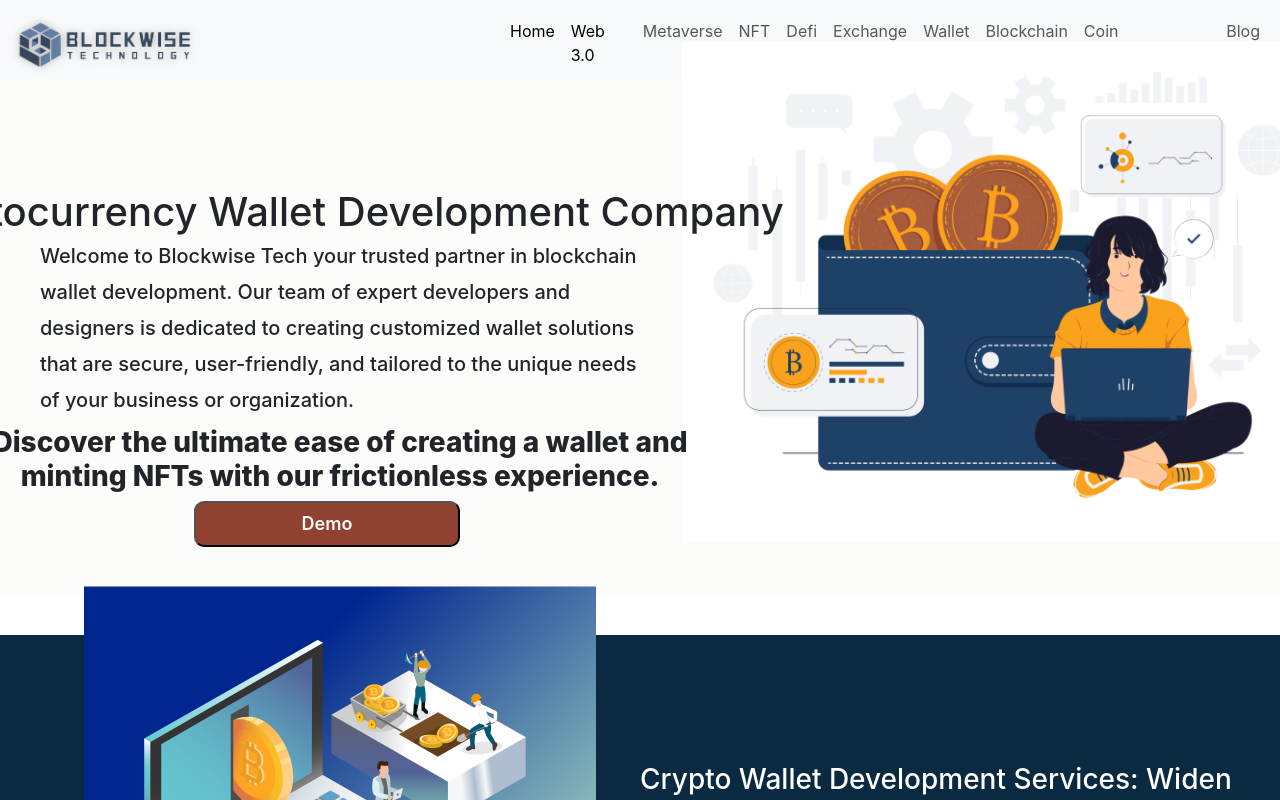
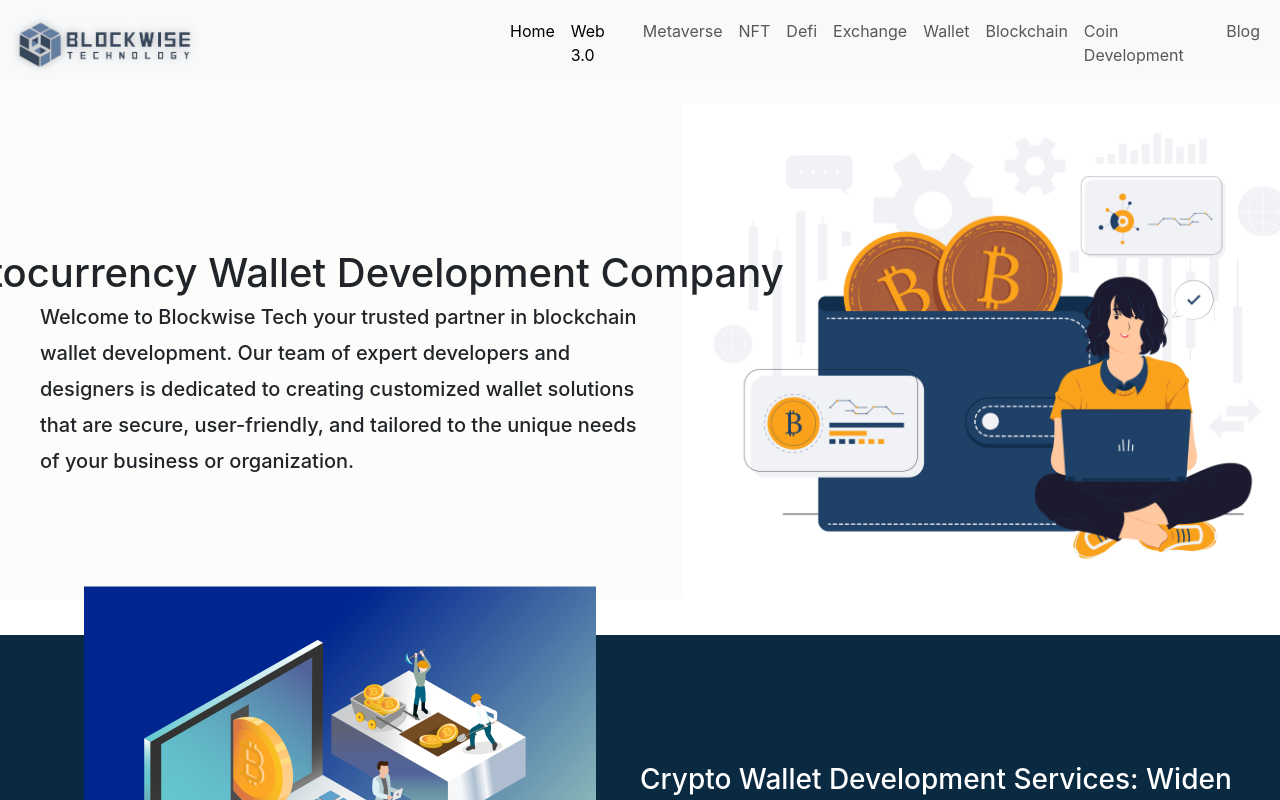
Before and after one commit to placeparks/Blockwise-tech, a React (Create React App) app: page /Wallet in a window 1280 px wide. Shown: the top 800 px of the page. Built offline with nearby package versions, Linux system fonts and the light colour scheme.

Commit message:
Update index.js

```diff
--- a/src/components/Wallet/index.js
+++ b/src/components/Wallet/index.js
@@ -11,11 +11,7 @@ export default function Home(){
             <img src='/Wallet/wallet.png' alt=''/>
             <h1>Cryptocurrency Wallet Development Company</h1>
             <h5>Welcome to Blockwise Tech your trusted partner in blockchain wallet development. Our team of expert developers and designers is dedicated to creating customized wallet solutions that are secure, user-friendly, and tailored to the unique needs of your business or organization.</h5>
-                  <h3>Discover the ultimate ease of creating a wallet and minting NFTs with our frictionless experience.</h3>
 
-            <form action = "https://wallets-psi.vercel.app/" target='blank' rel="noreferrer">
-    <button>Demo</button>
-    </form>
         </div>
 <Imp/>
 <Solution/>
```
